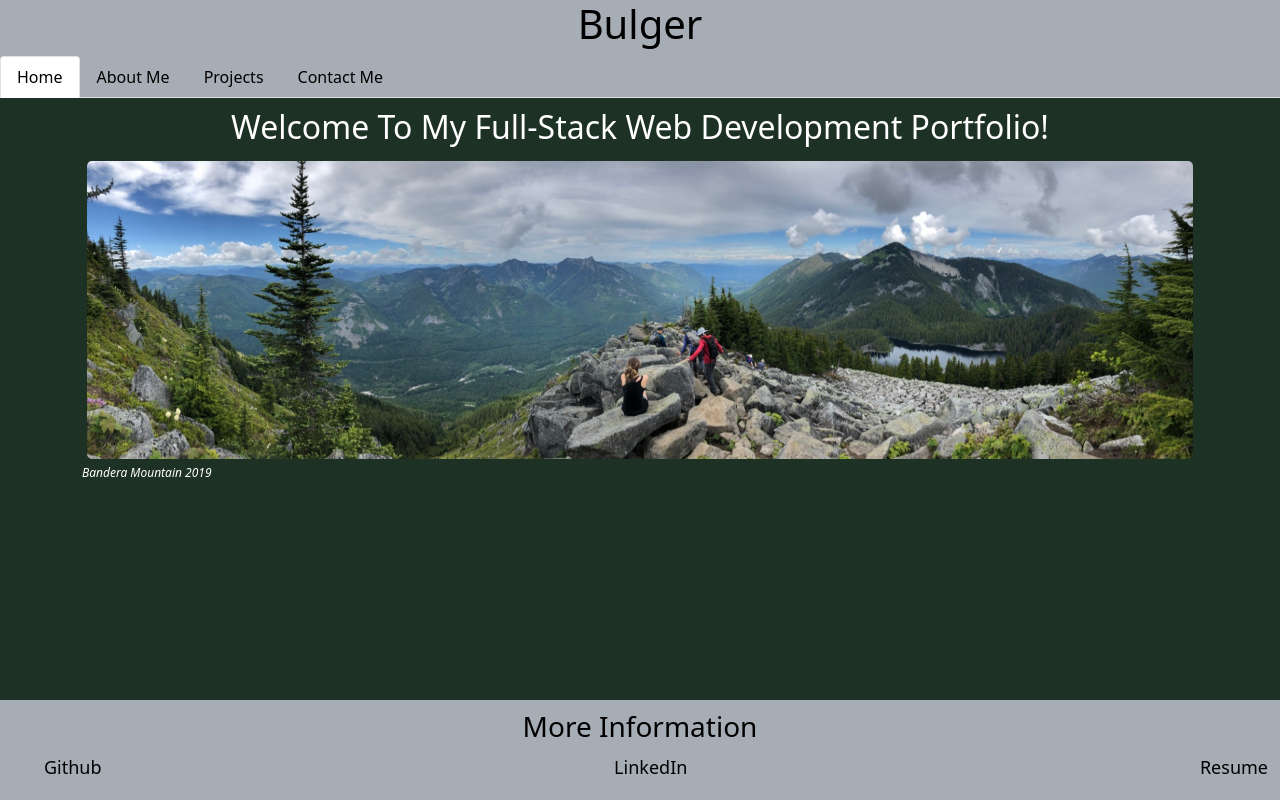
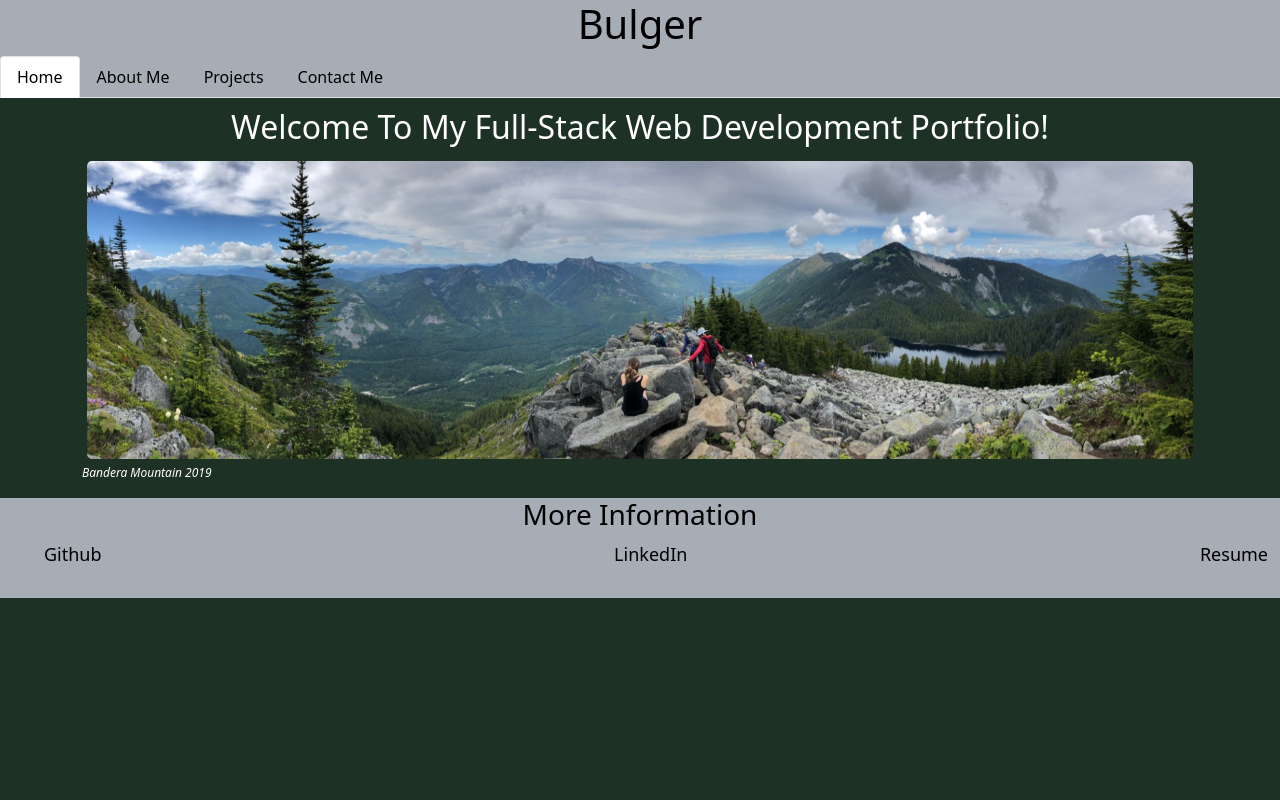
Before and after one commit to nbulger1/react-bulgern-portfolio, a React (Create React App) app: page / in a window 1280 px wide. Built offline with nearby package versions, Linux system fonts and the light colour scheme.

Commit message:
Fixing up the background and footer placement

```diff
--- a/src/App.js
+++ b/src/App.js
@@ -6,7 +6,7 @@ import Footer from "./components/Footer";
 const styles = {
   fullApp: {
     backgroundColor: "#1E3125",
-    height: "100vh",
+    minHeight: "100vh",
   },
 };
 
--- a/src/components/Footer.js
+++ b/src/components/Footer.js
@@ -24,7 +24,6 @@ const styles = {
   },
 
   footer: {
-    position: "fixed",
     bottom: 0,
     minWidth: "100%",
     maxWidth: "100%",
--- a/src/components/pages/AboutMe.js
+++ b/src/components/pages/AboutMe.js
@@ -16,11 +16,10 @@ const styles = {
   },
 
   aboutMeAside: {
-    flex: 1,
+    marginTop: "10px",
   },
 
   aboutMeSection: {
-    flex: 3,
     color: "white",
     padding: "20px",
     fontSize: "16px",
```
